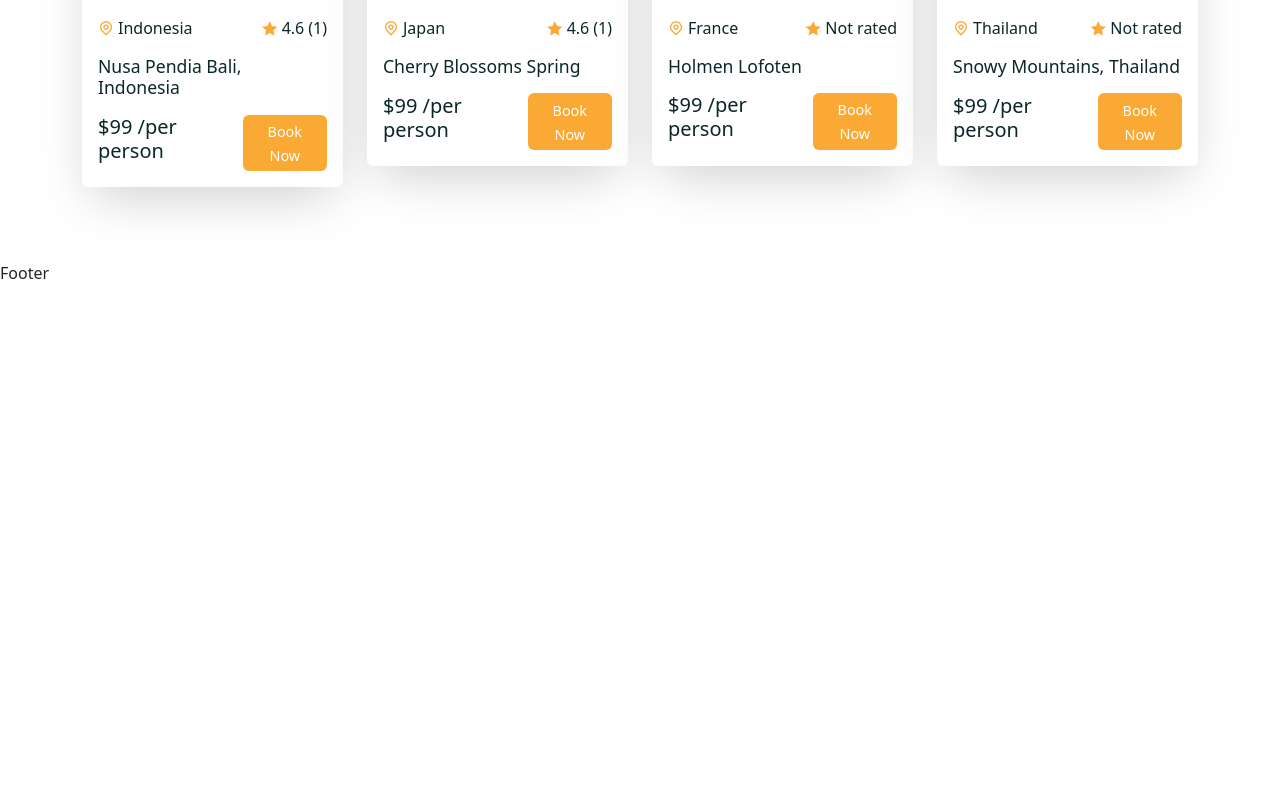
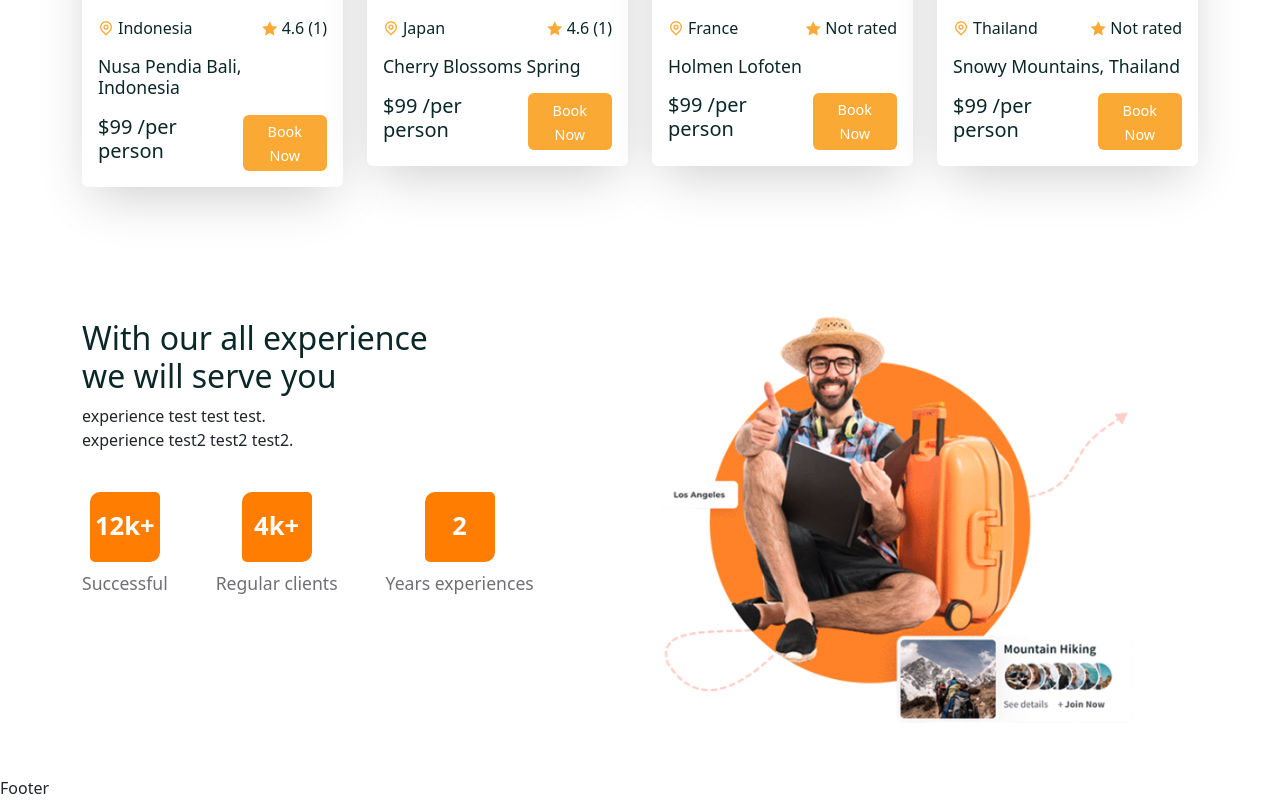
Before and after one commit to ch3rrywolf/Myloc-comparator, a React (Create React App) app in the folder frontend/: page /home in a window 1280 px wide. Shown: the part 1742-2542 px from the top of the page. Before the commit the page ends 2027 px from the top, so only its background shows below. Built offline with nearby package versions, Linux system fonts and the light colour scheme; a web font is replaced by a local one.

Commit message:
[Front] Home Experience

```diff
--- a/frontend/src/pages/Home.jsx
+++ b/frontend/src/pages/Home.jsx
@@ -11,6 +11,8 @@
 import SearchBar from '../shared/SearchBar';
 import ServiceList from '../services/ServiceList';
 import FeaturedVoitureList from '../components/Featured-voiture/FeaturedVoitureList';
+import experienceImg from "../assets/images/experience.png";
+
 
 const Home = () => {
   return <>
@@ -78,6 +80,40 @@
     </Container>
   </section>
 
+  <section>
+    <Container>
+      <Row>
+        <Col lg='6'>
+          <div>
+            <Subtitle />
+            <h2>With our all experience <br /> we will serve you</h2>
+            <p>experience test test test.
+              <br />
+              experience test2 test2 test2.
+            </p>
+          </div>
+          <div className="counter__wrapper d-flex align-items-center gap-5">
+            <div className="counter__box">
+              <span>12k+</span>
+              <h6>Successful</h6>
+            </div>
+            <div className="counter__box">
+              <span>4k+</span>
+              <h6>Regular clients</h6>
+            </div>
+            <div className="counter__box">
+              <span>2</span>
+              <h6>Years experiences</h6>
+            </div>
+          </div>
+        </Col>
+        <Col lg="6">
+        <div className="experience__img">
+          <img src={experienceImg} alt="" /></div></Col>
+      </Row>
+    </Container>
+  </section>
+
   </>
 }
 
--- a/frontend/src/styles/home.css
+++ b/frontend/src/styles/home.css
@@ -55,3 +55,43 @@
     font-size: 2.3rem;
     font-weight: 500;
 }
+
+.experience__content h2 {
+    font-size: 2.5rem;
+    margin-top: 1rem;
+    font-weight: 500;
+}
+
+.experience__content p {
+    font-size: 1.1rem;
+    color: var(--text-color);
+    margin-top: 1rem;
+}
+
+.counter__wrapper {
+    margin-top: 2.5rem;
+}
+
+.counter__box span {
+    width: 70px;
+    height: 70px;
+    margin: auto;
+    display: flex;
+    align-items: center;
+    justify-content: center;
+    background: var(--primary-color);
+    color: #fff;
+    font-size: 1.6rem;
+    font-weight: 600;
+    border-radius: 10px 5px 10px 5px;
+}
+
+.counter__box h6{
+    font-size: 1.1rem;
+    margin-top: 0.7rem;
+    color: var(--text-color);
+}
+
+.experience__img img {
+    width: 90%;
+}
```
